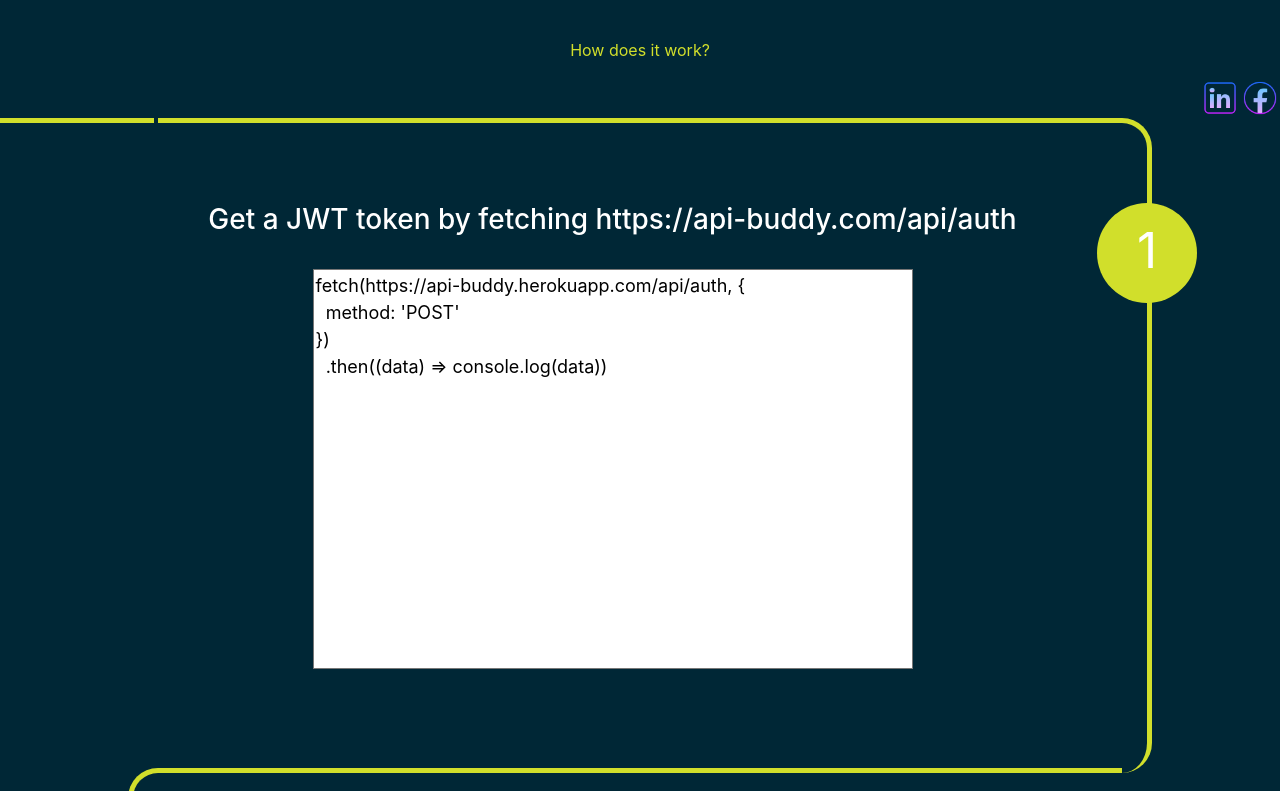
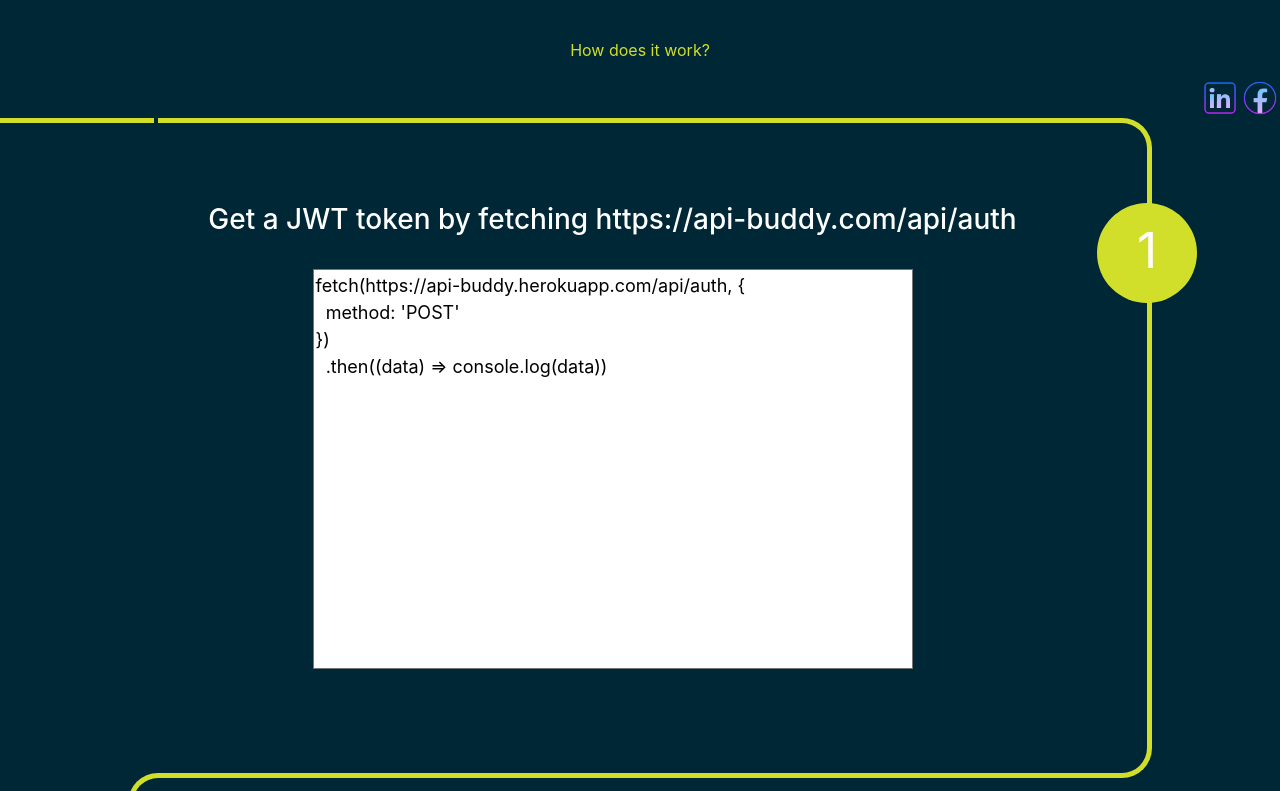
Before and after one commit to SidnevIgor/api-buddy-react, a React (Create React App) app: page / in a window 1280 px wide. Shown: the part 3089-3880 px from the top of the page. Built offline with nearby package versions, Linux system fonts and the light colour scheme; no server answers.

Commit message:
Update index.css

```diff
--- a/src/components/index.css
+++ b/src/components/index.css
@@ -47,12 +47,21 @@
 }
 .middle-align p:nth-child(even) {
   border-left: 5px solid;
+  border-bottom: 5px solid;
   border-top-left-radius: 30px;
   border-bottom-left-radius: 30px;
   margin-right: 30px;
   padding-right: 0;
 }
-.middle-align p:nth-child(odd) {
+.middle-align p:nth-child(1) {
+  border-right: 5px solid;
+  border-bottom: 5px solid;
+  border-top-right-radius: 30px;
+  border-bottom-right-radius: 30px;
+  margin-left: 30px;
+  padding-left: 0;
+}
+.middle-align p:nth-child(3) {
   border-right: 5px solid;
   border-top-right-radius: 30px;
   border-bottom-right-radius: 30px;
```
